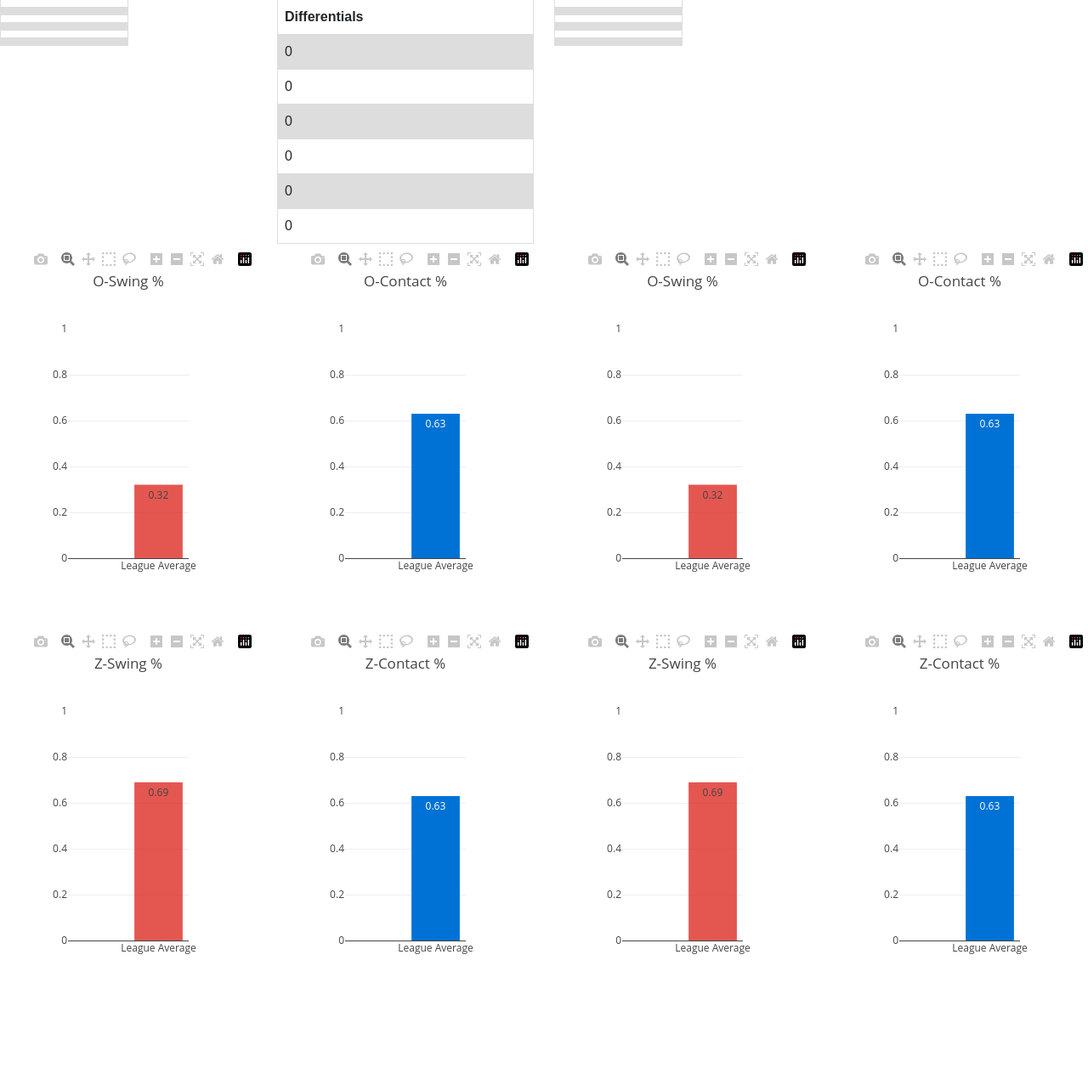
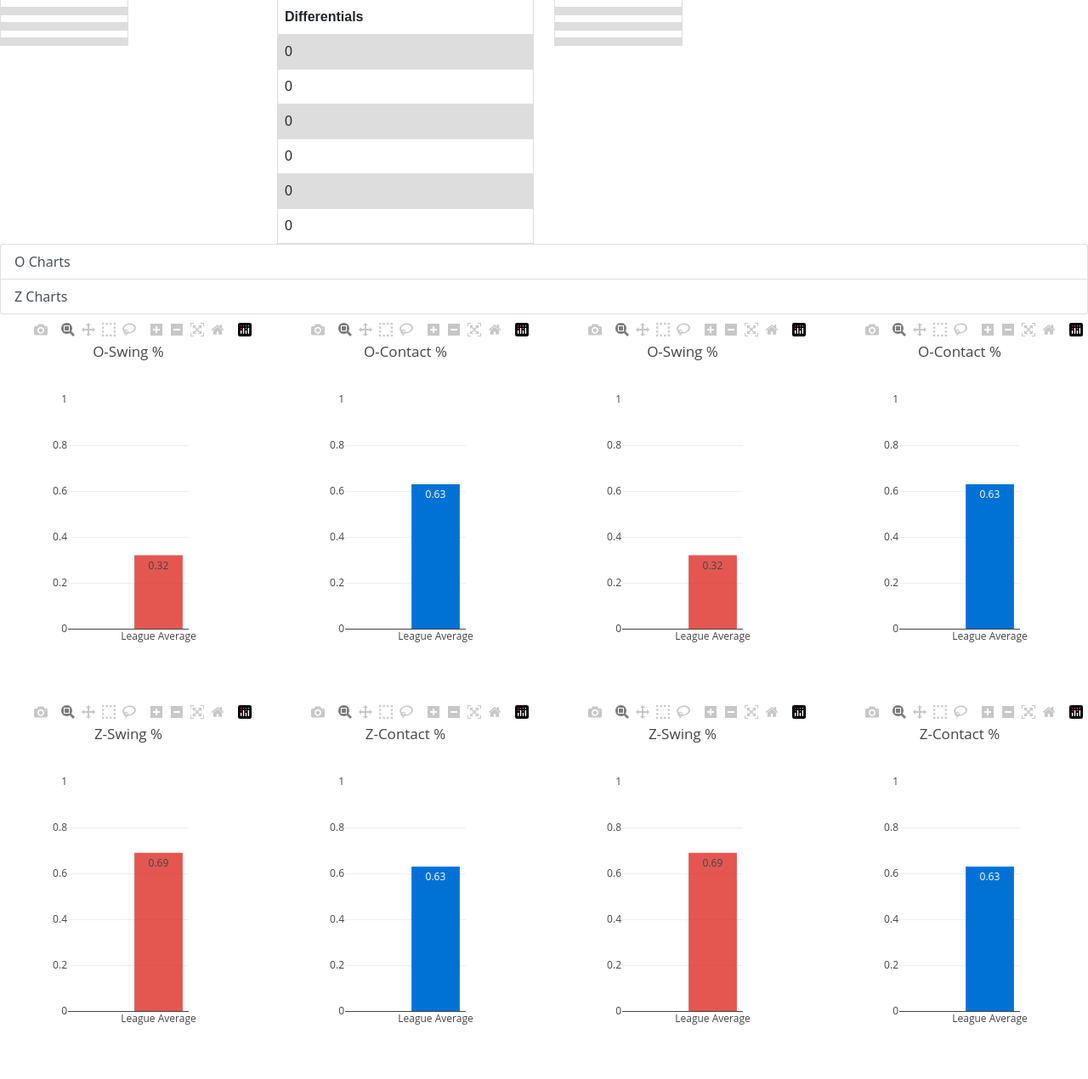
Before and after one commit to RiverJAM/Ultimate-Fantasy-Baseball-Eval-Tool, a Flask app: page / in a window 1280 px wide. Shown: the part 671-1941 px from the top of the page at 85% size. Before the commit the page ends 1794 px from the top, so only its background shows below. Run offline with Flask 2, Linux system fonts and the light colour scheme; data that the repository does not hold is empty; some libraries are stand-ins or nearby versions.

Commit message:
Adds first edition of scrollspy

```diff
--- a/templates/index.html
+++ b/templates/index.html
@@ -228,7 +228,15 @@
 
 
     <!-- Bar Graphs -->
-    <div class="row">
+    <!-- 2/16 edited to include Scrollspy -->
+    <!-- List showing up on top of graphs rather than on the side -->
+
+    <div id="list-example" class="list-group">
+        <a class="list-group-item list-group-item-action" href="#list-item-1">O Charts</a>
+        <a class="list-group-item list-group-item-action" href="#list-item-2">Z Charts</a>
+    </div>
+    <div  data-spy="scroll" data-target="#list-example" data-offset="0" class="scrollspy-example">
+        <div class="row" id="list-item-1">
             <div class="col-md-3">
                 <div id="Obar"></div>
             </div>
@@ -242,7 +250,7 @@
                 <div id="Obar4"></div>
             </div>
         </div>
-    <div class="row">
+        <div class="row" id="list-item-2">
             <div class="col-md-3">
                 <div id="Zbar"></div>
             </div>
@@ -256,7 +264,7 @@
                 <div id="Zbar4"></div>
             </div>
         </div>
-
+    </div>
 
     <!-- Speedometer Graph -->
     <div class="col-md-5">
```
Lines whose indentation alone changed are shown as unchanged.
